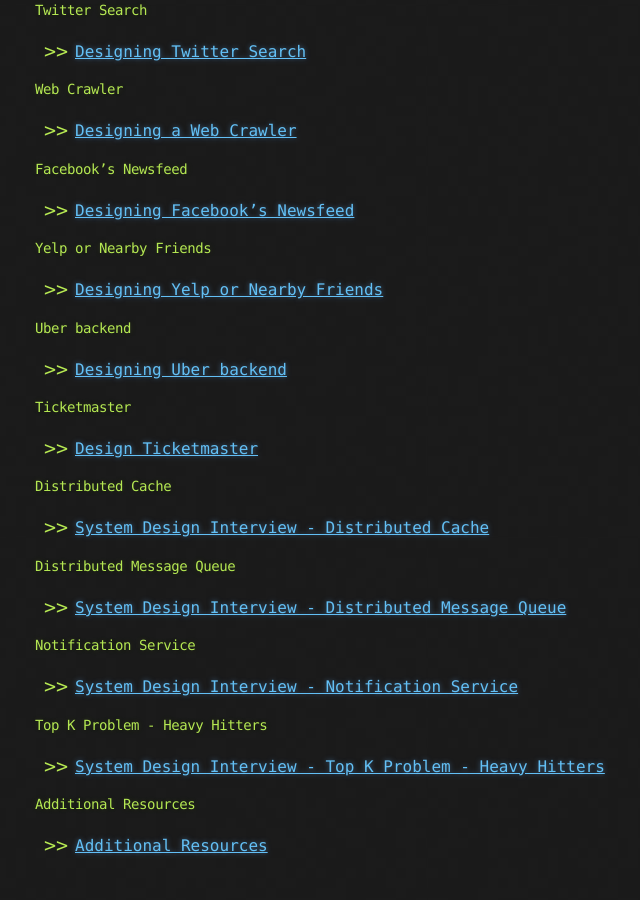
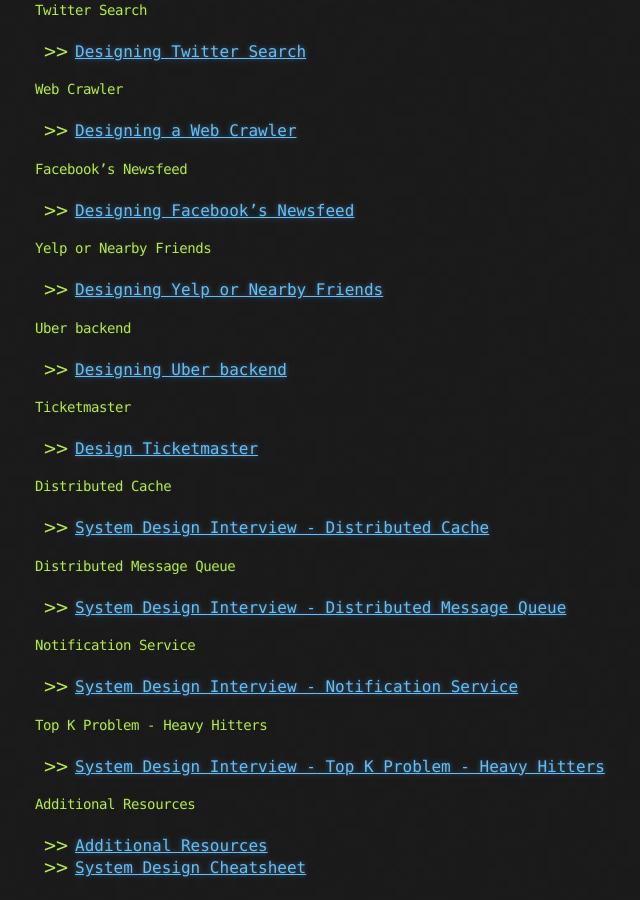
Before and after one commit to goodHunter27/serhatgiydiren.github.io, a Jekyll site: the page built from _posts/2020-01-21-system-design-inteview-topics.md, in a window 1280 px wide and 900 px high, scrolled down 2123 px. Shown: the whole window, without its empty margins (105-745 px from the left). Built offline with Jekyll 4.4.1, drawn with Linux system fonts in a browser that asks for light colours; before the commit the page ends 3000 px from its top, so only the background shows below that.

Commit message:
Update 2020-01-21-system-design-inteview-topics.md

```diff
--- a/_posts/2020-01-21-system-design-inteview-topics.md
+++ b/_posts/2020-01-21-system-design-inteview-topics.md
@@ -106,3 +106,4 @@
 
 #### Additional Resources
 * [Additional Resources](https://akshay-iyangar.github.io/system-design/grokking-system-design/system-design-problems/additional-resources.html){:target="_blank"}
+* [System Design Cheatsheet](https://gist.github.com/vasanthk/485d1c25737e8e72759f){:target="_blank"}
```
